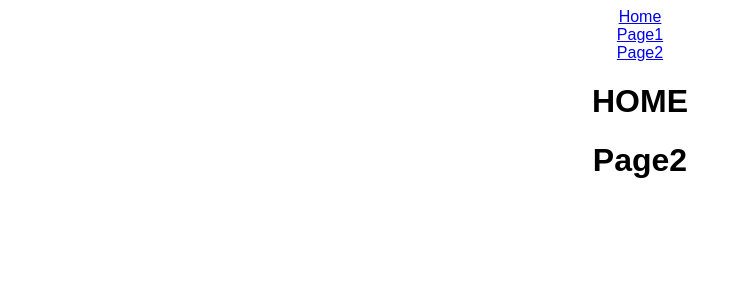
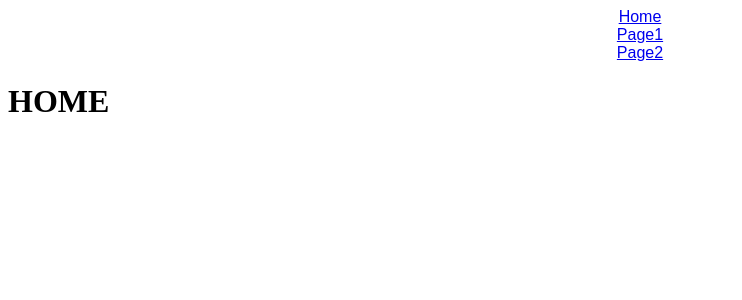
Before and after one commit to Hiratto/udemy-react-practice206, a React (Create React App) app: page / in a window 1280 px wide. Shown: the top 300 px of the page, without its empty margins (0-742 px from the left). Built offline with nearby package versions, Linux system fonts and the light colour scheme.

Commit message:
ページ遷移3 /でも/page1でもpage2でも/のHomeが表示されてしまう ＞exactをつけることで「完全一致」しないと表示しないことにできる

```diff
--- a/src/App.js
+++ b/src/App.js
@@ -14,13 +14,16 @@ export default function App() {
         <Link to="/page1">Page1</Link>
         <br />
         <Link to="/page2">Page2</Link>
-        <Home />
-
-        <Page2 />
       </div>
       <Switch>
+        <Route exact path="/">
+          <Home />
+        </Route>
         <Route path="/page1">
           <Page1 />
+        </Route>
+        <Route path="/page2">
+          <Page2 />
         </Route>
       </Switch>
     </BrowserRouter>
```
